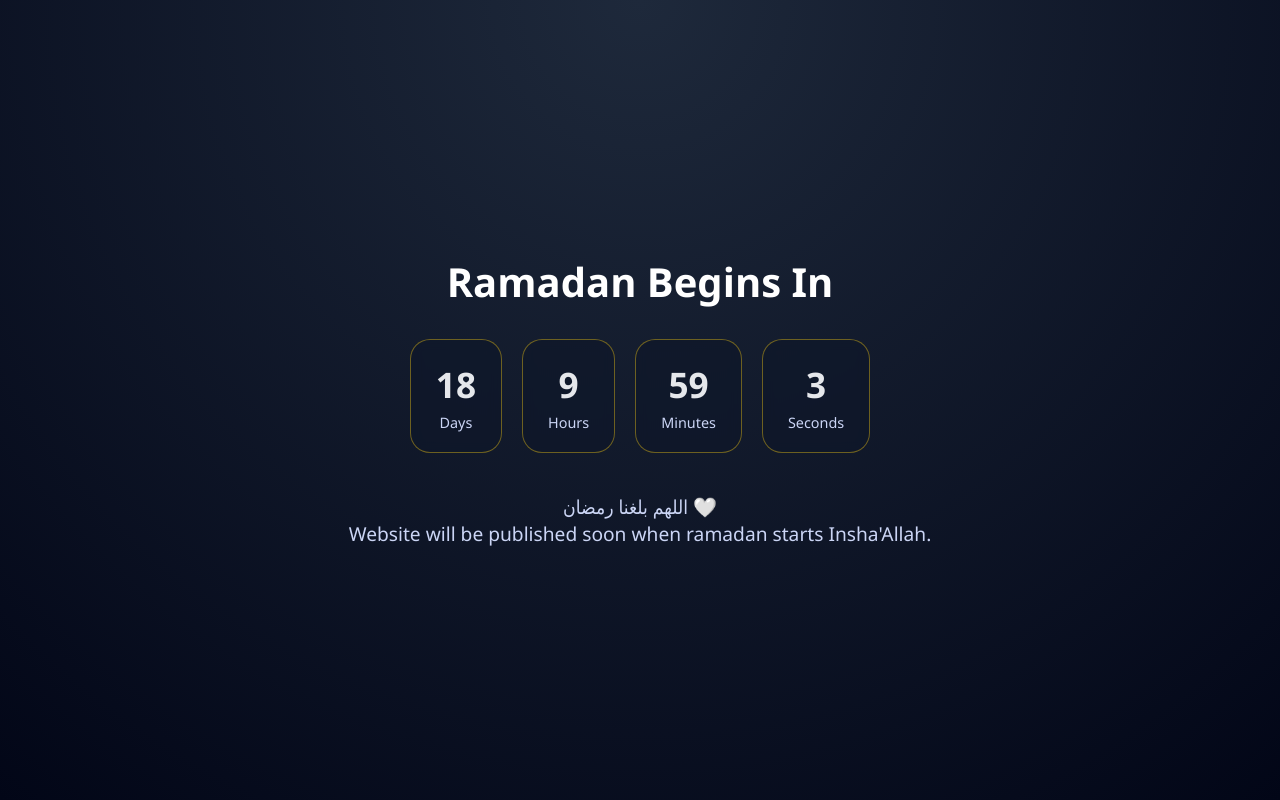
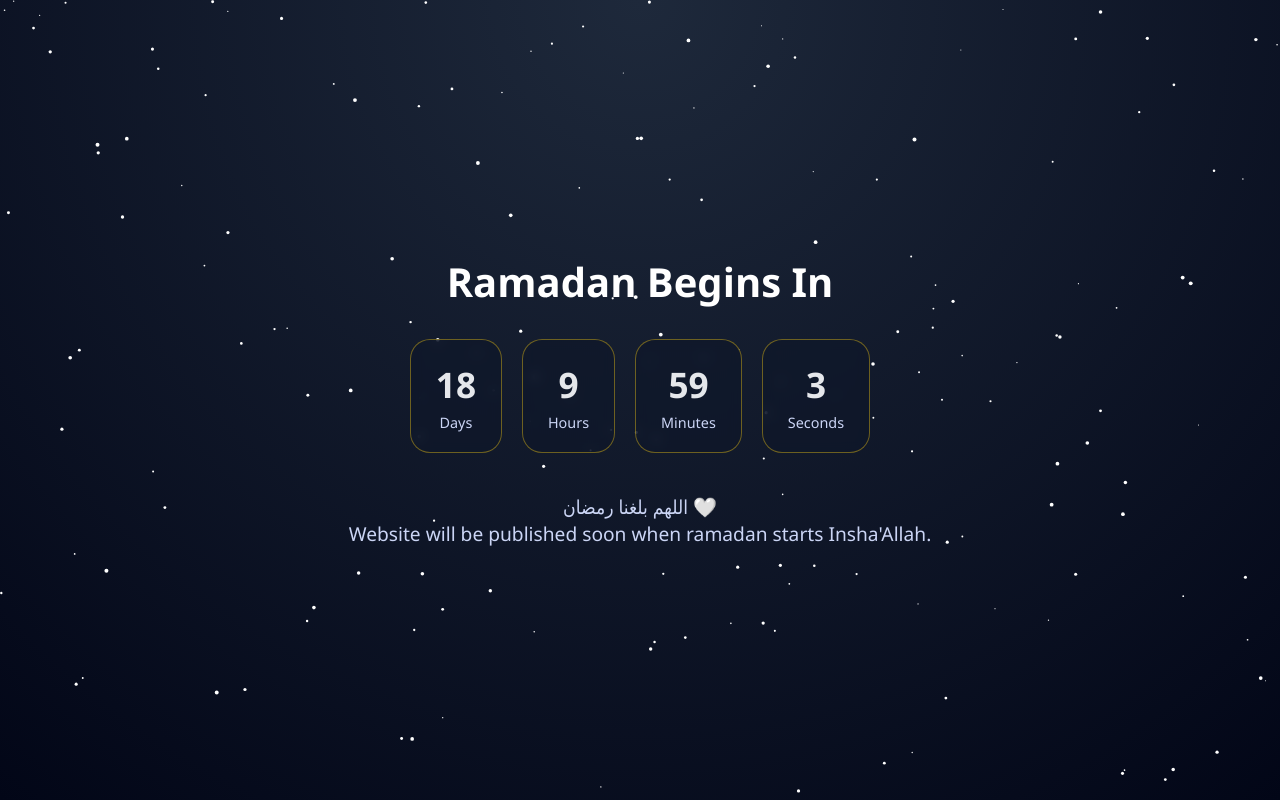
Before and after one commit to Code-Guy-py/ramadan, a plain HTML site: page countdown.html in a window 1280 px wide. Drawn offline with Linux system fonts and the light colour scheme.

Commit message:
Add files via upload

```diff
--- /dev/null
+++ b/script.js
@@ -0,0 +1,73 @@
+const canvas = document.getElementById("stars");
+const ctx = canvas.getContext("2d");
+
+let stars = [];
+const STAR_COUNT = 180;
+
+function resizeCanvas() {
+  canvas.width = window.innerWidth;
+  canvas.height = window.innerHeight;
+}
+resizeCanvas();
+window.addEventListener("resize", resizeCanvas);
+
+// Create stars
+for (let i = 0; i < STAR_COUNT; i++) {
+  stars.push({
+    x: Math.random() * canvas.width,
+    y: Math.random() * canvas.height,
+    radius: Math.random() * 1.5 + 0.5,
+    speed: Math.random() * 0.3 + 0.1
+  });
+}
+
+let mouse = { x: 0, y: 0 };
+let lastMouseX = 0;
+let lastMouseY = 0;
+let mouseIdleTime = 0;
+
+window.addEventListener("mousemove", (e) => {
+  const newX = (e.clientX / window.innerWidth - 0.5) * 10;
+  const newY = (e.clientY / window.innerHeight - 0.5) * 10;
+
+  // Reset idle time if mouse has moved
+  if (newX !== lastMouseX || newY !== lastMouseY) {
+    mouseIdleTime = 0;
+    lastMouseX = newX;
+    lastMouseY = newY;
+  }
+
+  mouse.x = newX;
+  mouse.y = newY;
+});
+
+function animateStars() {
+  ctx.clearRect(0, 0, canvas.width, canvas.height);
+
+  // Increase idle time each frame
+  mouseIdleTime++;
+
+  // Reduce movement effect when mouse is idle (after 30 frames of no movement)
+  const idleThreshold = 30;
+  const movementMultiplier = mouseIdleTime > idleThreshold ? 0.2 : 1;
+
+  stars.forEach(star => {
+    star.x += mouse.x * star.speed * movementMultiplier;
+    star.y += mouse.y * star.speed * movementMultiplier;
+
+    // Wrap around edges
+    if (star.x < 0) star.x = canvas.width;
+    if (star.x > canvas.width) star.x = 0;
+    if (star.y < 0) star.y = canvas.height;
+    if (star.y > canvas.height) star.y = 0;
+
+    ctx.beginPath();
+    ctx.arc(star.x, star.y, star.radius, 0, Math.PI * 2);
+    ctx.fillStyle = "white";
+    ctx.fill();
+  });
+
+  requestAnimationFrame(animateStars);
+}
+
+animateStars();
```
Also changed, not shown: index.html (added, +47 -0 lines), MyLogo.png (added), countdown.html (line endings or trailing spaces).
